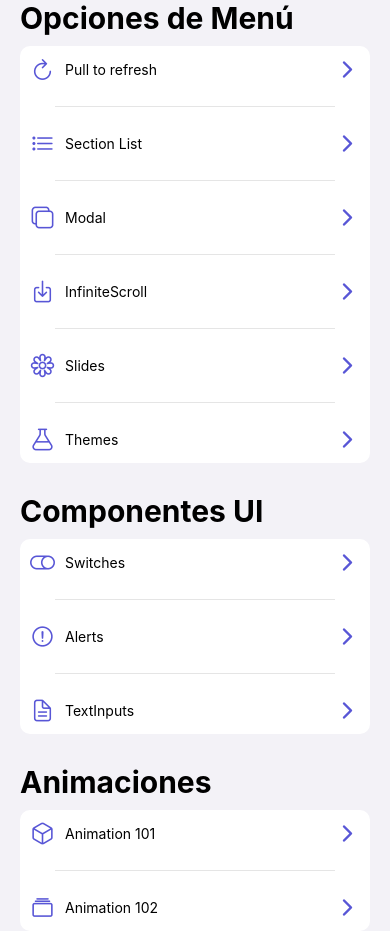
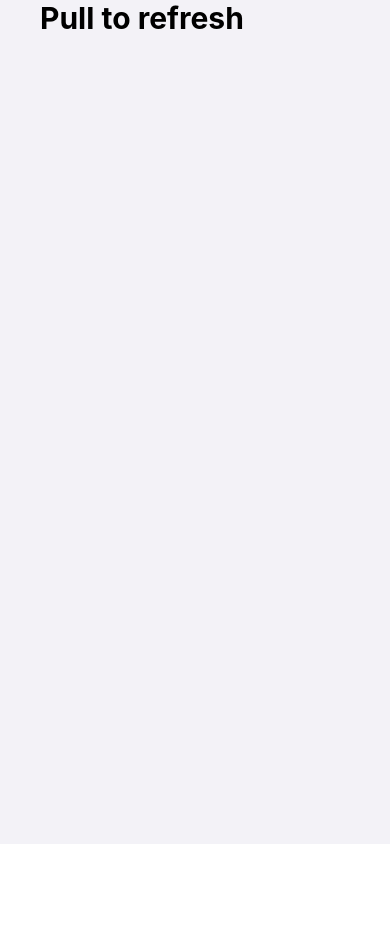
Before and after one commit to percyzavala2000/RNComponentes, a React Native app: screen /PullToRefreshScreen in a window 390 px wide. After the commit the page ends 844 px from the top, so only its background shows below. Built offline with nearby package versions, Linux system fonts and the light colour scheme.

Commit message:
Se implemento refresh

```diff
--- a/src/presentation/navigator/NavigationStack.tsx
+++ b/src/presentation/navigator/NavigationStack.tsx
@@ -5,6 +5,7 @@
 import { SwitchScreen } from '../screens/switches/SwitchScreen';
 import { AlertScreen } from '../screens/alerts/AlertScreen';
 import { TextInputScreen } from '../screens/inputs/TextInputScreen';
+import { PullToRefreshScreen } from '../screens/ui/PullToRefreshScreen';
 
 
 export const NavigationStack = () => {
@@ -19,6 +20,7 @@
       <Stack.Screen name='SwitchScreen' component={SwitchScreen} />
       <Stack.Screen name='AlertScreen' component={AlertScreen} />
       <Stack.Screen name='TextInputScreen' component={TextInputScreen} />
+      <Stack.Screen name='PullToRefreshScreen' component={PullToRefreshScreen} />
 
 
     </Stack.Navigator>
--- /dev/null
+++ b/src/presentation/screens/ui/PullToRefreshScreen.tsx
@@ -0,0 +1,34 @@
+import React, {useState} from 'react';
+import {View, Text, ScrollView, RefreshControl} from 'react-native';
+import {Title} from '../../components/ui/Title';
+import {CustomView} from '../../components/ui/CustomView';
+import {useSafeAreaInsets} from 'react-native-safe-area-context';
+import {colors, globalStyles} from '../../../config/theme/theme';
+
+export const PullToRefreshScreen = () => {
+  const [isRefreshing, setIsRefreshing] = useState(false);
+  const {top} = useSafeAreaInsets();
+
+  const onRefresh = () => {
+    setIsRefreshing(true);
+    setTimeout(() => {
+      setIsRefreshing(false);
+    }, 3000);
+  };
+  // render
+  return (
+    <ScrollView
+      refreshControl={
+        <RefreshControl
+          refreshing={isRefreshing}
+          progressViewOffset={top}
+          onRefresh={onRefresh}
+          colors={[colors.primary, 'red', 'orange', 'green']}
+        />
+      } style={[globalStyles.mainContainer,globalStyles.globalMargin]}>
+
+        <Title title="Pull to refresh" safe />
+
+    </ScrollView>
+  );
+};
```
